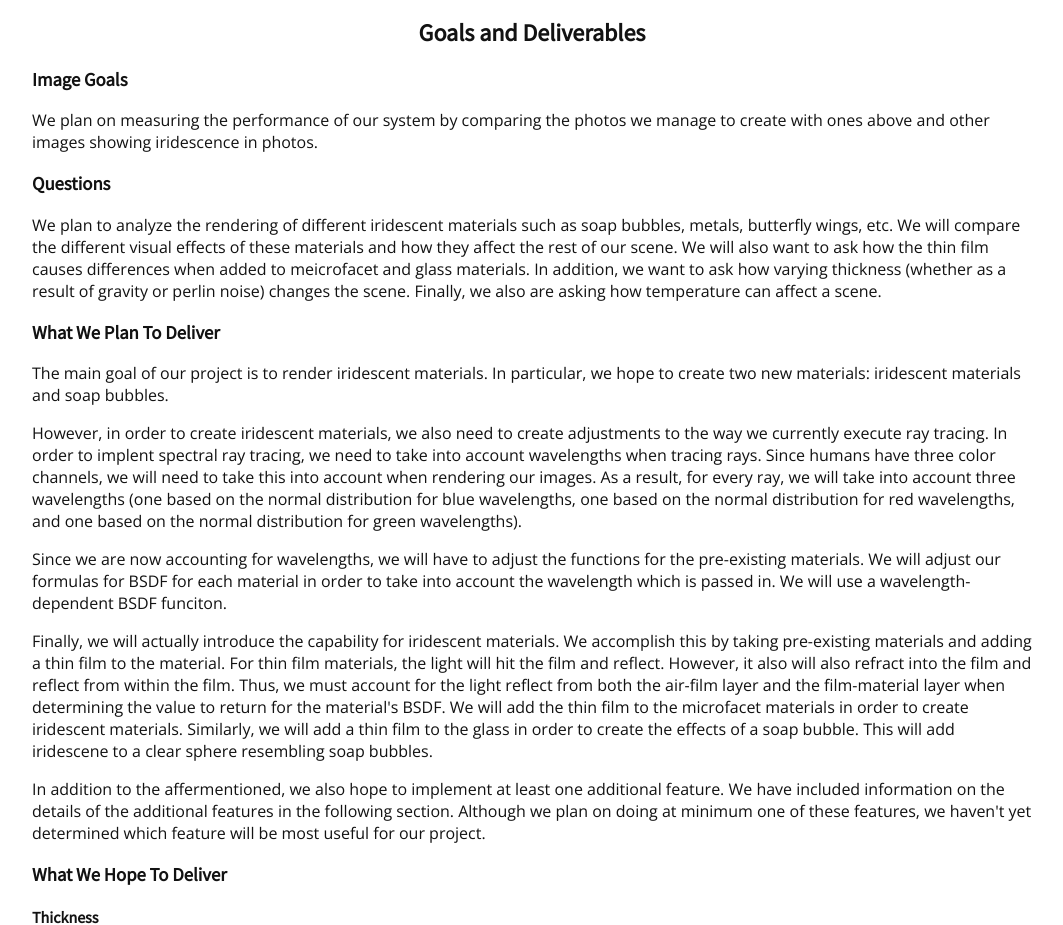
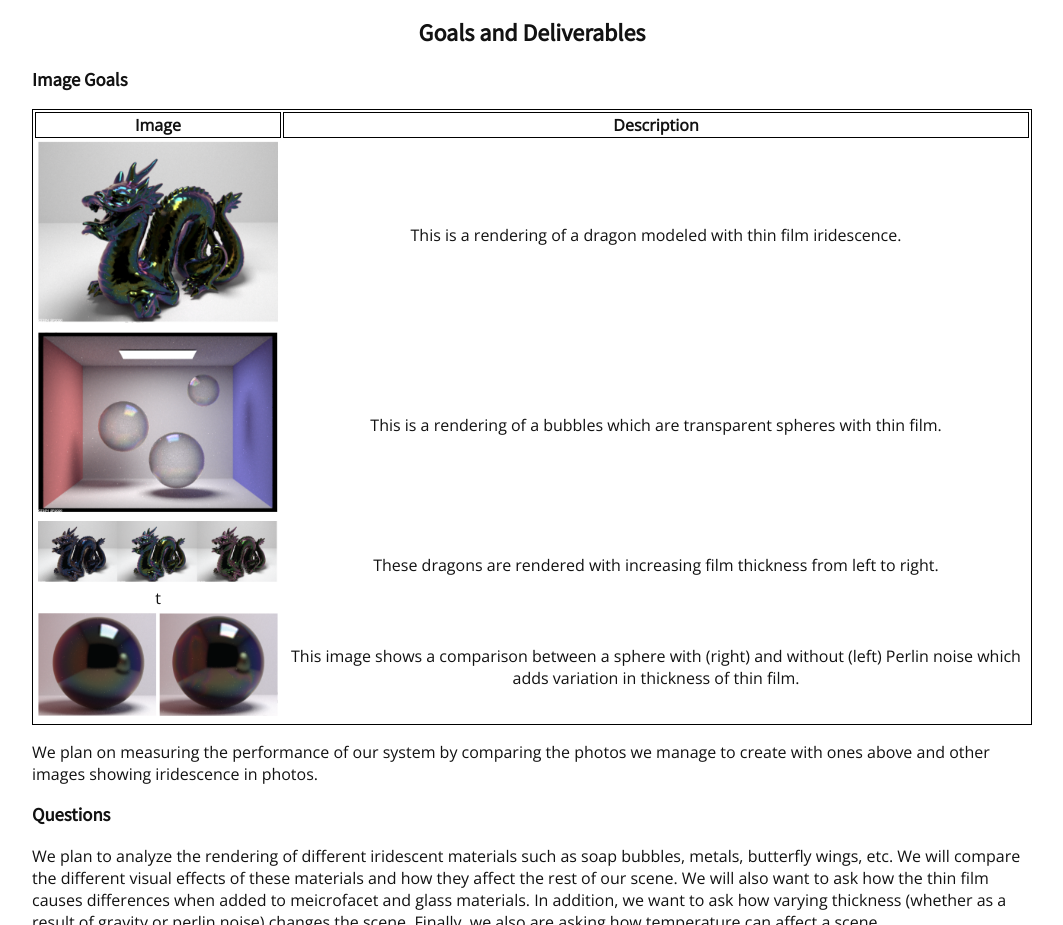
Before and after one commit to Sydnie-Shea/CS184-Final-Project, a plain HTML site: page docs/index.html in a window 1280 px wide. Shown: the part 660-1585 px from the top of the page, without its empty margins (108-1171 px from the left). Drawn offline with nearby package versions, Linux system fonts and the light colour scheme.

Commit message:
Added image goals

```diff
--- a/docs/index.html
+++ b/docs/index.html
@@ -13,6 +13,9 @@
   }
   h1, h2, h3, h4 {
     font-family: 'Source Sans Pro', sans-serif;
+  }
+  table, th {
+    border: 1px solid black;
   }
 </style>
 <title>CS 184 Mesh Editor</title>
@@ -41,6 +44,44 @@
 
 <h2 align="middle">Goals and Deliverables</h2>
 <h3 align="left">Image Goals</h3>
+  <table style="width:100%">
+  <tr>
+    <th align="middle">Image</th>
+    <th align="middle">Description</th>
+  </tr>
+  <tr>
+    <td align="middle">
+      <img src="images/dragon%20with%20thin%20film%20iridescence.png" width="240px" />
+    </td>
+    <td align="middle">
+      <p>This is a rendering of a dragon modeled with thin film iridescence.</p>
+    </td>
+  </tr>
+  <tr>
+    <td align="middle">
+      <img src="images/bubbles,%20thin%20film%20on%20transparent%20material.png" width="240px" />
+    </td>
+    <td align="middle">
+      <p>This is a rendering of a bubbles which are transparent spheres with thin film. </p>
+    </td>
+  </tr>
+  <tr>
+    <td align="middle">
+      <img src="images/dragon%20with%20increasing%20film%20thickness.png" width="240px" />t
+    </td>
+    <td align="middle">
+      <p>These dragons are rendered with increasing film thickness from left to right. </p>
+    </td>
+  </tr>
+  <tr>
+    <td align="middle">
+      <img src="images/spheres%20with%20perlin%20noise.png" width="240px" />
+    </td>
+    <td align="middle">
+      <p>This image shows a comparison between a sphere with (right) and without (left) Perlin noise which adds variation in thickness of thin film. </p>
+    </td>
+  </tr>
+</table>
 
 <p>We plan on measuring the performance of our system by comparing the photos we manage to create with ones above and other images showing iridescence in photos.</p>
 <h3 align="left">Questions</h3>
```
Also changed, not shown: docs/images/bubbles, thin film on transparent material.png (added), docs/images/dragon with increasing film thickness.png (added), docs/images/dragon with thin film iridescence.png (added), docs/images/spheres with perlin noise.png (added), 1 other file.
